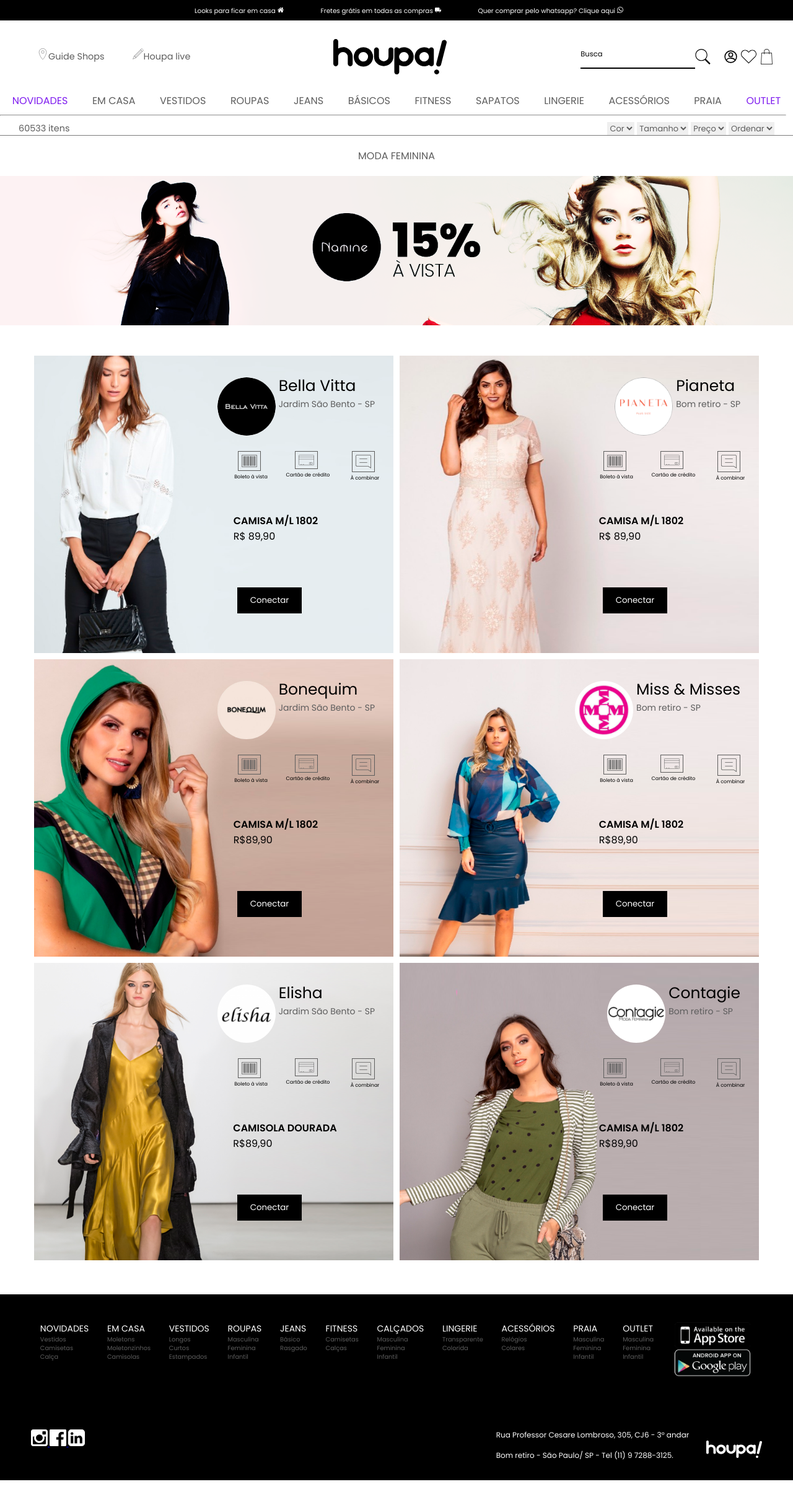
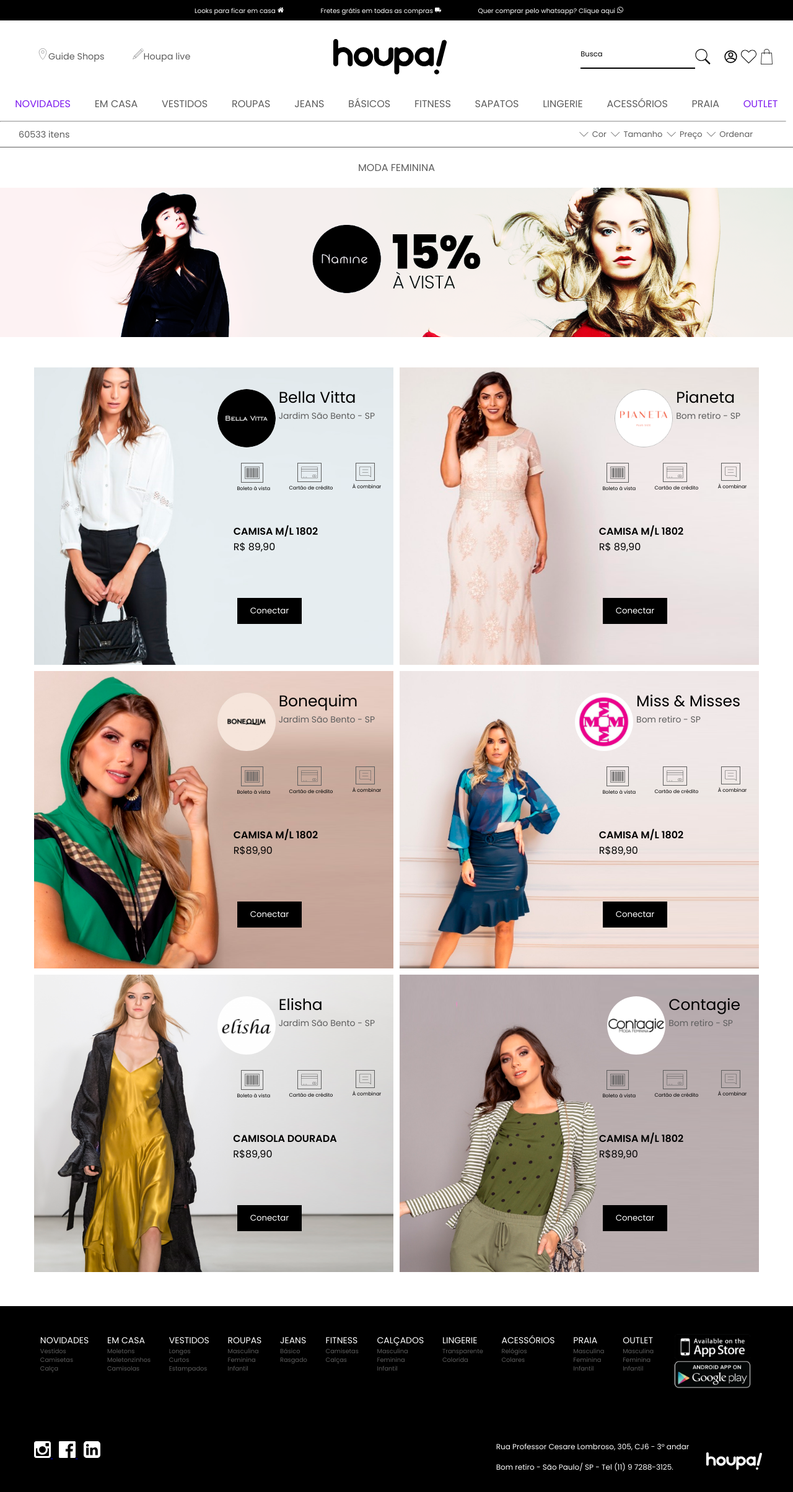
Before and after one commit to eduardaarosaa/DesafioHoupa, a plain HTML site: page index.html in a window 1280 px wide. Shown: the whole page at 62% size. Drawn offline with Linux system fonts and the light colour scheme.

Commit message:
LandPage pronta

```diff
--- a/index.html
+++ b/index.html
@@ -6,30 +6,9 @@
   <meta charset="UTF-8">
   <link rel="stylesheet" type="text/css" href="sass/css/style.css">
   <link href="https://fonts.googleapis.com/css2?family=Poppins:wght@300;400;500;600&display=swap" rel="stylesheet">
-  <script type="text/javascript">
-    function slide1() {
-        document.getElementById('id').src = "assets/banner.png";
-        setTimeout("slide2()", 2000)
-    }
-
-    function slide2() {
-        document.getElementById('id').src = "assets/banner-02.png";
-        setTimeout("slide3()", 2000)
-    }
-
-    function slide3() {
-        document.getElementById('id').src = "assets/banner-03.png";
-        setTimeout("slide1()", 2000)
-    }
-
-    function Mudarestado(el) {
-        var display = document.getElementById(el).style.display;
-        if(display == "none")
-            document.getElementById(el).style.display = 'block';
-        else
-            document.getElementById(el).style.display = 'none';
-    }
-</script>
+  <link rel="stylesheet" href="https://use.fontawesome.com/releases/v5.8.2/css/all.css">
+  <link href="https://fonts.googleapis.com/css?family=Open+Sans:300,400" rel="stylesheet">
+  <script src="js/slide.js"></script>
 </head>
 
 <body  onLoad="slide1()">
@@ -69,6 +48,7 @@
       </div>
       </div>
     </div>
+
     <div class="container-menu-mobile">
     <img class="img-menu-mobile" onclick="Mudarestado('minhaDiv')" src="assets/icons/icon-menu.svg">
     <a href="#" class="menu-mobile" onclick="Mudarestado('minhaDiv')">MENU</a>
@@ -92,22 +72,18 @@
     <hr class="linha-fina">
     <div class="filtros">
       <div class="filtros-itens">
-        60533 itens
+       <p>60533 itens</p>
       </div>
-      <div class="filtros-itens">
-        <select class="select-filtros">
-          <option selected>Cor</option>
-        </select>
-        <select class="select-filtros">
-          <option selected>Tamanho</option>
-        </select>
-        <select class="select-filtros">
-          <option selected>Preço</option>
-        </select>
-        <select class="select-filtros">
-          <option selected>Ordenar</option>
-        </select>
-      </div>
+      <div class='filtros'>
+        <nav>
+        <ul>
+        <li><a href=""><i class="fas fa-angle-down"></i> Cor</a></li>
+        <li><a href=""><i class="fas fa-angle-down"></i> Tamanho</a></li>
+        <li><a href=""><i class="fas fa-angle-down"></i> Preço</a></li>
+        <li><a href=""><i class="fas fa-angle-down"></i> Ordenar</a></li>
+        </ul>
+        </nav>
+        </div>
     </div>
   </header>
 
@@ -135,15 +111,15 @@
         </div>
         <div class="conteudo-pagamento">
           <div class="items-pagamento">
-            <img class="icon-pagamento" src="assets/icons/icon-boleto.svg" width="25px">
+            <img class="icon-pagamento" src="assets/icons/icon-boleto.svg">
             <p>Boleto à vista</p>
           </div>
           <div class="items-pagamento">
-            <img class="icon-pagamento" src="assets/icons/icon-cartao.svg" width="25px">
+            <img class="icon-pagamento" src="assets/icons/icon-cartao.svg">
             <p>Cartão de crédito</p>
           </div>
           <div class="items-pagamento">
-            <img class="icon-pagamento" src="assets/icons/icon-balao.svg" width="25px">
+            <img class="icon-pagamento" src="assets/icons/icon-balao.svg">
             <p>À combinar</p>
           </div>
         </div>
@@ -169,15 +145,15 @@
         </div>
         <div class="conteudo-pagamento">
           <div class="items-pagamento">
-            <img class="icon-pagamento" src="assets/icons/icon-boleto.svg" width="25px">
+            <img class="icon-pagamento" src="assets/icons/icon-boleto.svg">
             <p>Boleto à vista</p>
           </div>
           <div class="items-pagamento">
-            <img class="icon-pagamento" src="assets/icons/icon-cartao.svg" width="25px">
+            <img class="icon-pagamento" src="assets/icons/icon-cartao.svg">
             <p>Cartão de crédito</p>
           </div>
           <div class="items-pagamento">
-            <img class="icon-pagamento" src="assets/icons/icon-balao.svg" width="25px">
+            <img class="icon-pagamento" src="assets/icons/icon-balao.svg">
             <p>À combinar</p>
           </div>
         </div>
@@ -207,15 +183,15 @@
         </div>
         <div class="conteudo-pagamento">
           <div class="items-pagamento">
-            <img class="icon-pagamento" src="assets/icons/icon-boleto.svg" width="25px">
+            <img class="icon-pagamento" src="assets/icons/icon-boleto.svg">
             <p>Boleto à vista</p>
           </div>
           <div class="items-pagamento">
-            <img class="icon-pagamento" src="assets/icons/icon-cartao.svg" width="25px">
+            <img class="icon-pagamento" src="assets/icons/icon-cartao.svg">
             <p>Cartão de crédito</p>
           </div>
           <div class="items-pagamento">
-            <img class="icon-pagamento" src="assets/icons/icon-balao.svg" width="25px">
+            <img class="icon-pagamento" src="assets/icons/icon-balao.svg">
             <p>À combinar</p>
           </div>
         </div>
@@ -242,15 +218,15 @@
         </div>
         <div class="conteudo-pagamento">
           <div class="items-pagamento">
-            <img class="icon-pagamento" src="assets/icons/icon-boleto.svg" width="25px">
+            <img class="icon-pagamento" src="assets/icons/icon-boleto.svg">
             <p>Boleto à vista</p>
           </div>
           <div class="items-pagamento">
-            <img class="icon-pagamento" src="assets/icons/icon-cartao.svg" width="25px">
+            <img class="icon-pagamento" src="assets/icons/icon-cartao.svg">
             <p>Cartão de crédito</p>
           </div>
           <div class="items-pagamento">
-            <img class="icon-pagamento" src="assets/icons/icon-balao.svg" width="25px">
+            <img class="icon-pagamento" src="assets/icons/icon-balao.svg">
             <p>À combinar</p>
           </div>
         </div>
@@ -281,15 +257,15 @@
         </div>
         <div class="conteudo-pagamento">
           <div class="items-pagamento">
-            <img class="icon-pagamento" src="assets/icons/icon-boleto.svg" width="25px">
+            <img class="icon-pagamento" src="assets/icons/icon-boleto.svg">
             <p>Boleto à vista</p>
           </div>
           <div class="items-pagamento">
-            <img class="icon-pagamento" src="assets/icons/icon-cartao.svg" width="25px">
+            <img class="icon-pagamento" src="assets/icons/icon-cartao.svg">
             <p>Cartão de crédito</p>
           </div>
           <div class="items-pagamento">
-            <img class="icon-pagamento" src="assets/icons/icon-balao.svg" width="25px">
+            <img class="icon-pagamento" src="assets/icons/icon-balao.svg">
             <p>À combinar</p>
           </div>
         </div>
@@ -315,15 +291,15 @@
         </div>
         <div class="conteudo-pagamento">
           <div class="items-pagamento">
-            <img class="icon-pagamento" src="assets/icons/icon-boleto.svg" width="25px">
+            <img class="icon-pagamento" src="assets/icons/icon-boleto.svg">
             <p>Boleto à vista</p>
           </div>
           <div class="items-pagamento">
-            <img class="icon-pagamento" src="assets/icons/icon-cartao.svg" width="25px">
+            <img class="icon-pagamento" src="assets/icons/icon-cartao.svg">
             <p>Cartão de crédito</p>
           </div>
           <div class="items-pagamento">
-            <img class="icon-pagamento" src="assets/icons/icon-balao.svg" width="25px">
+            <img class="icon-pagamento" src="assets/icons/icon-balao.svg">
             <p>À combinar</p>
           </div>
         </div>
@@ -407,20 +383,20 @@
       </div>
       <div class="items">
 
-        <img class="titulos logos-lojas" src="assets/icons/logos.png" width="130px">
+        <img class="titulos logos-lojas" src="assets/icons/logos.png">
 
       </div>
     </div>
     <div class="container-sub">
-      <div>
+      <div class="redes-sociais">
         <a href="https://www.instagram.com/houpa.app/">
-          <img src="assets/icons/icon-instagram.svg" width="27px">
+          <img src="assets/icons/icon-instagram.svg" >
         </a>
         <a href="https://www.facebook.com/houpaapp/">
-          <img src="assets/icons/icon-facebook.svg" width="27px">
+          <img src="assets/icons/icon-facebook.svg">
         </a>
         <a href="https://www.linkedin.com/company/houpa/">
-          <img src="assets/icons/icon-linkedin.svg" width="27px">
+          <img src="assets/icons/icon-linkedin.svg">
         </a>
       </div>
       <div class="sub-footer">
--- /dev/null
+++ b/js/slide.js
@@ -0,0 +1,22 @@
+function slide1() {
+  document.getElementById('id').src = "assets/banner.png";
+  setTimeout("slide2()", 2000)
+}
+
+function slide2() {
+  document.getElementById('id').src = "assets/banner-02.png";
+  setTimeout("slide3()", 2000)
+}
+
+function slide3() {
+  document.getElementById('id').src = "assets/banner-03.png";
+  setTimeout("slide1()", 2000)
+}
+
+function Mudarestado(el) {
+  var display = document.getElementById(el).style.display;
+  if(display == "none")
+      document.getElementById(el).style.display = 'block';
+  else
+      document.getElementById(el).style.display = 'none';
+}
--- a/sass/scss/style.scss
+++ b/sass/scss/style.scss
@@ -3,7 +3,6 @@
 @import 'mixins';
 
 *{
-  // overflow-x: hidden;
   padding: 0;
   margin: 0;
 }
@@ -159,6 +158,12 @@ ul li{
   margin-top:10px;
   width: 99%;
   height: 0.001cm;
+}.filtros-itens{
+  @include display-padrao;
+  justify-content: space-between;
+}
+.filtros-itens p{
+  padding-top: 10px;
 }
 .filtros{
   @include display-padrao;
@@ -166,18 +171,39 @@ ul li{
   justify-content: space-between;
   padding-left: 30px;
   padding-right: 30px;
-  padding-top:10px;
-  border-bottom: 1px solid $gray-secondy;
 
 }
-.select-filtros{
-  @include font;
-  border: none;
+/*Filtros */
+.filtros nav ul{
+  display: flex;
 }
+nav{
+padding: 5px;
+}
+ul{
+list-style-type: none;
+}
+ul li a{
+text-decoration: none;
+display: flex;
+align-items: center;
+font-size: 1em;
+padding-left:5px;
+font-family: 'Poppins';
+color:#5D5D5D;
+}
+ul li a i{
+padding-right: 4px;
+font-size: 30px;
+font-weight: 200;
+-webkit-text-stroke: 4px white;
+}
+/*Titulo */
 .container-titulo{
   @include display-padrao;
   @include font-menu;
   justify-content: center;
+  border-top: 1px solid $gray-color;
 }
 
 .container-titulo p{
@@ -269,6 +295,12 @@ ul li{
   padding-top: 2px;
   padding-bottom: 2px;
 }
+.icon-pagamento img{
+  width: 25px;
+}
+.items-pagamento img{
+  padding: 5px;
+}
 .items-pagamento p{
   display: flex;
   justify-content: center;
@@ -330,6 +362,9 @@ footer{
     }
   }
 }
+.logos-lojas{
+  width: 130px;
+}
 .container-footer{
   display: flex;
   flex-wrap: wrap;
@@ -370,6 +405,13 @@ footer{
   padding-left: 50px;
 }
 
+.redes-sociais a{
+  padding: 5px;
+}
+.redes-sociais img{
+  width: 27px;
+}
+
 /* Mobile */
 
 @media (min-width: 862px){
```
Also changed, not shown: sass/css/style.css, 1 other file.
